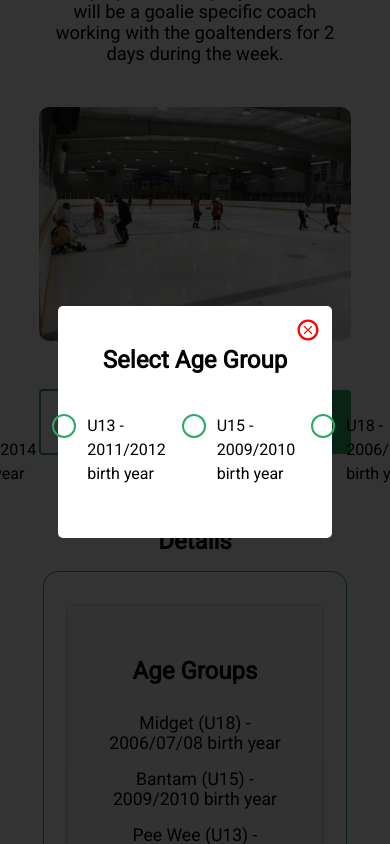
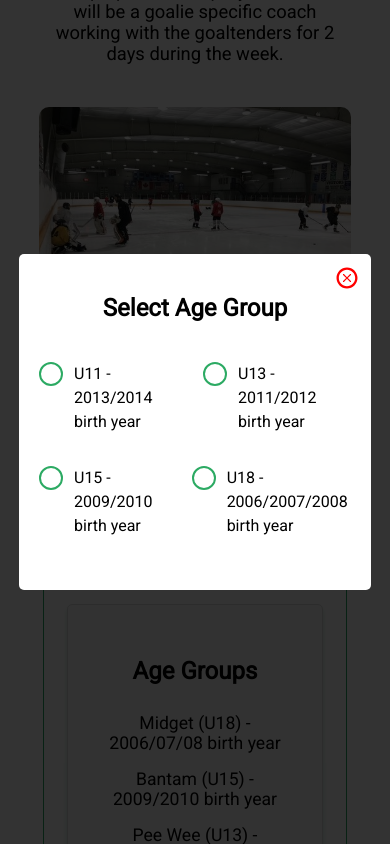
Before and after one commit to NetDriveHockey/main-site, a React (Create React App) app in the folder website/: page /camps/rep-prep in a window 390 px wide. Both pictures are taken after a click on the button "Register Now". Shown: the part 615-1459 px from the top of the page. Built offline with nearby package versions, Linux system fonts and the light colour scheme.

Commit message:
AgegroupForm mobile version #3

```diff
--- a/website/src/Camps/RepPrep/FormManager/AgeGroupForm/AgeGroupForm.css
+++ b/website/src/Camps/RepPrep/FormManager/AgeGroupForm/AgeGroupForm.css
@@ -86,3 +86,89 @@
 .ag-radio-buttons input[type="radio"]:checked + label:after {
     display: block;
 }
+
+
+/* Mobile Adjustments */
+.ag-form-container-mobile {
+    position: fixed;
+    top: 0;
+    left: 0;
+    right: 0;
+    bottom: 0;
+    background: rgba(0, 0, 0, 0.8);
+    display: flex;
+    justify-content: center;
+    align-items: center;
+}
+
+.ag-form-mobile {
+    position: relative;
+    background: #fff;
+    padding: 20px;
+    border-radius: 5px;
+    width: 80%; /* Adjust width as necessary */
+}
+
+.ag-form-mobile .ag-close-button-mobile {
+    position: absolute;
+    top: 10px;
+    right: 10px;
+    border: none;
+    background: none;
+    cursor: pointer;
+    font-size: 1.75em;
+    color: red;
+}
+
+.ag-radio-buttons {
+    display: flex;
+    flex-direction: row;
+    align-items: flex-start;
+    margin-bottom: 2rem;
+    gap: 1rem;
+    justify-content: center;
+}
+
+/* Hide the default radio button */
+.ag-radio-buttons input[type="radio"] {
+    display: none;
+}
+
+/* Create a custom radio button */
+.ag-radio-buttons input[type="radio"] + label {
+    position: relative;
+    padding-left: 35px;
+    cursor: pointer;
+    line-height: 24px; /* Match the height of the custom radio button */
+}
+
+.ag-radio-buttons input[type="radio"] + label:before {
+    content: "";
+    position: absolute;
+    top: 0;
+    left: 0;
+    width: 24px; /* Adjust this to change the size */
+    height: 24px; /* Adjust this to change the size */
+    border: 2px solid #2caa63;
+    border-radius: 50%;
+    box-sizing: border-box;
+}
+
+/* Create the indicator (the dot/circle - hidden when not checked) */
+.ag-radio-buttons input[type="radio"] + label:after {
+    content: "";
+    position: absolute;
+    top: 50%;
+    left: 12px;
+    transform: translate(-50%, -50%);
+    width: 12px; /* Adjust this to change the size */
+    height: 12px; /* Adjust this to change the size */
+    border-radius: 50%;
+    background: #2caa63;
+    display: none;
+}
+
+/* Show the indicator (dot/circle) when checked */
+.ag-radio-buttons input[type="radio"]:checked + label:after {
+    display: block;
+}
--- a/website/src/Camps/RepPrep/FormManager/AgeGroupForm/AgeGroupForm.js
+++ b/website/src/Camps/RepPrep/FormManager/AgeGroupForm/AgeGroupForm.js
@@ -1,9 +1,32 @@
-import React from "react";
+import React, { useState, useEffect } from "react";
 import "./AgeGroupForm.css";
 
 import { TiDeleteOutline } from "react-icons/ti";
 
-function AgeGroupForm({ onSubmit, onClose }) {
+export default function AgeGroupForm({ onSubmit, onClose }) {
+    const [isMobile, setIsMobile] = useState(window.innerWidth < 769);
+
+    const checkScreenSize = () => {
+        setIsMobile(window.innerWidth < 769);
+    };
+
+    useEffect(() => {
+        checkScreenSize();
+        window.addEventListener('resize', checkScreenSize);
+
+        return () => {
+            window.removeEventListener('resize', checkScreenSize);
+        };
+    }, []);
+
+    return (
+        <div>
+            {isMobile ? <MobileAgeGroupForm onClose={onClose} onSubmit={onSubmit}/> : <DesktopAgeGroupForm onClose={onClose} onSubmit={onSubmit}/>}
+        </div>
+    );
+}
+
+function DesktopAgeGroupForm({ onSubmit, onClose }) {
 
     function handleRadioChange(e) {
         onSubmit(e.target.value);
@@ -25,4 +48,26 @@ function AgeGroupForm({ onSubmit, onClose }) {
     );
 }
 
-export default AgeGroupForm;
+function MobileAgeGroupForm({ onSubmit, onClose }) {
+
+    function handleRadioChange(e) {
+        onSubmit(e.target.value);
+    }
+
+    return (
+        <div className="ag-form-container-mobile">
+            <div className="ag-form-mobile">
+                <TiDeleteOutline className="ag-close-button-mobile" onClick={onClose} />
+                <h2 className="ag-form-title">Select Age Group</h2>
+                <div className="ag-radio-buttons">
+                    <input type="radio" id="u11" name="ageGroup" value="U11" onChange={handleRadioChange} /><label htmlFor="u11">U11 - 2013/2014 birth year</label>
+                    <input type="radio" id="u13" name="ageGroup" value="U13" onChange={handleRadioChange} /><label htmlFor="u13">U13 - 2011/2012 birth year</label>
+                </div>
+                <div className="ag-radio-buttons">
+                    <input type="radio" id="u15" name="ageGroup" value="U15" onChange={handleRadioChange} /><label htmlFor="u15">U15 - 2009/2010 birth year</label>
+                    <input type="radio" id="u18" name="ageGroup" value="U18" onChange={handleRadioChange} /><label htmlFor="u18">U18 - 2006/2007/2008 birth year</label>
+                </div>
+            </div>
+        </div>
+    );
+}
```
